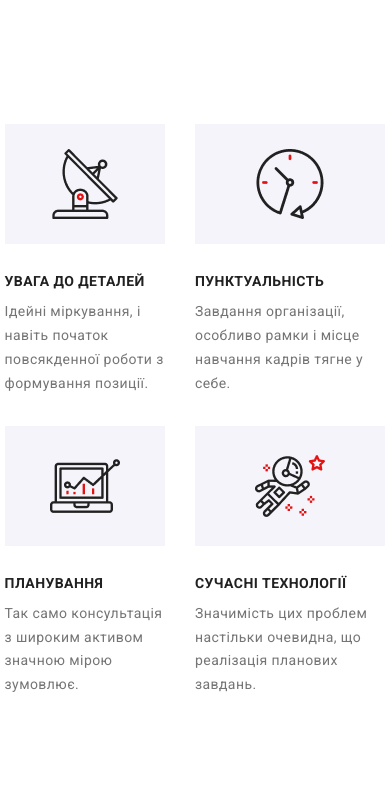
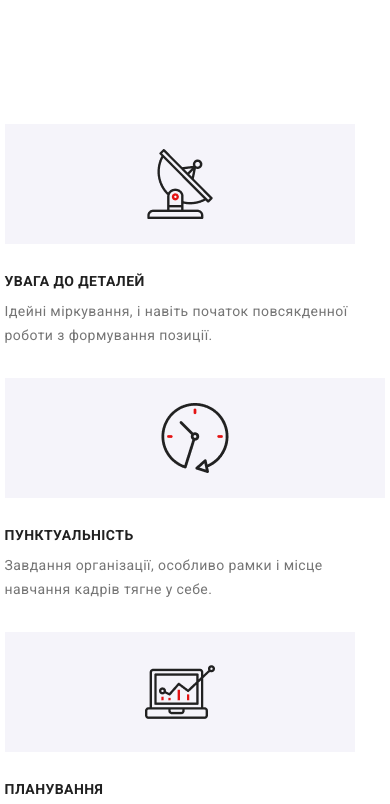
Before and after one commit to PavloPro7/devstudio, a plain HTML site: page index.html in a window 390 px wide. Shown: the part 680-1484 px from the top of the page. Drawn offline with nearby package versions, Linux system fonts and the light colour scheme.

Commit message:
set up adaptability

```diff
--- a/css/style.css
+++ b/css/style.css
@@ -557,6 +557,9 @@ form {
   @media screen and (max-width: 1280px) {
     display: grid;
     grid-template-columns: 1fr 1fr;
+  }
+  @media screen and (max-width: 640px) {
+    grid-template-columns: initial;
   }
 }
 
```
